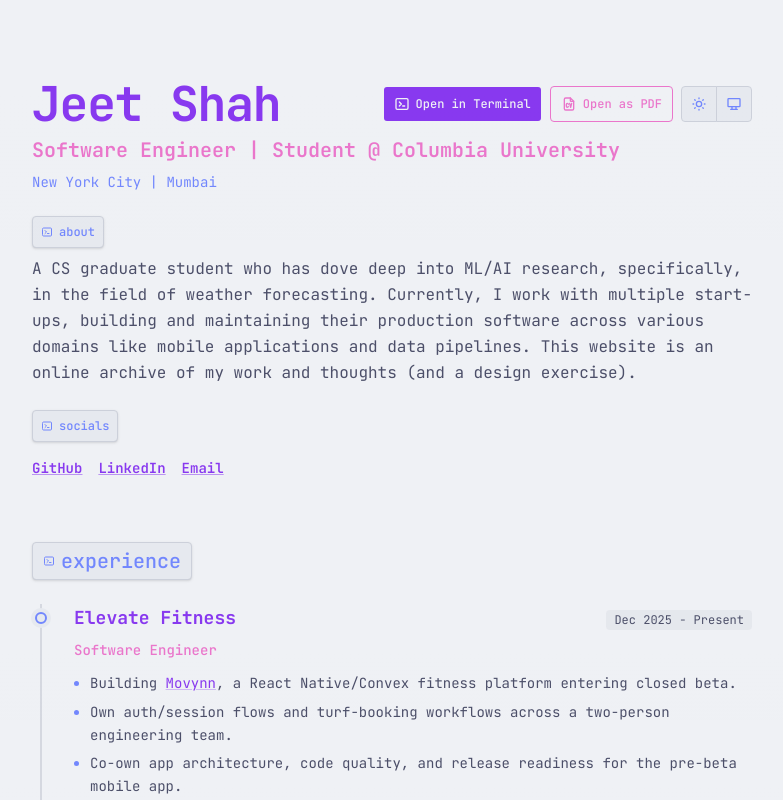
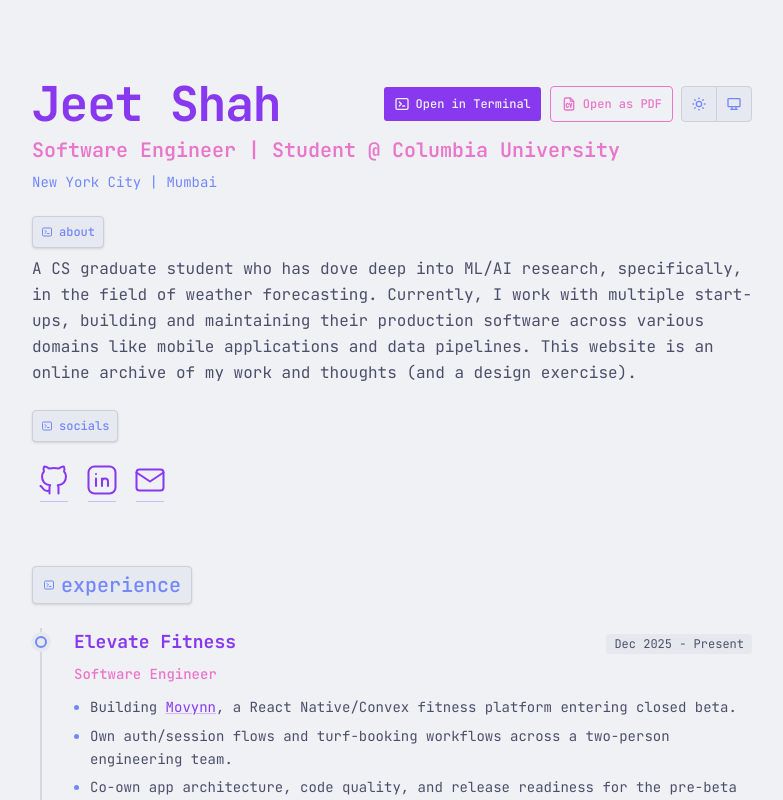
Before and after one commit to jeetsh4h/jeetsh4h-dev, a Next.js app: page / in a window 1280 px wide. Shown: the top 800 px of the page, without its empty margins (248-1031 px from the left). Built offline with nearby package versions, Linux system fonts and the light colour scheme.

Commit message:
style(socials): add icons; remove SocialKind enum

```diff
--- a/app/page.tsx
+++ b/app/page.tsx
@@ -65,9 +65,10 @@
     url: SEO.url,
     jobTitle,
     description: SEO.description,
-    sameAs: SOCIALS.filter((link) => link.kind !== "email").map(
-      (link) => link.href,
-    ),
+    sameAs: SOCIALS.filter(
+      (link) =>
+        link.href.startsWith("http://") || link.href.startsWith("https://"),
+    ).map((link) => link.href),
     homeLocation: {
       "@type": "Place",
       name: ABOUT.location,
--- a/components/socials.tsx
+++ b/components/socials.tsx
@@ -1,6 +1,7 @@
 import TerminalCommandLink from "./terminal-command-link";
 import Link from "next/link";
 import { buildSocialsSection } from "@/lib/site-content";
+import { Tooltip, TooltipContent, TooltipTrigger } from "@/components/ui/tooltip";
 
 export default function Socials() {
   const socials = buildSocialsSection();
@@ -15,18 +16,41 @@
         />
       </div>
 
-      <div className="flex flex-row items-center gap-4 text-primary font-semibold underline decoration-primary/30">
-        {socials.links.map((link) => (
-          <Link
-            key={link.kind}
-            href={link.href}
-            target={link.kind === "email" ? undefined : "_blank"}
-            rel={link.kind === "email" ? undefined : "noopener noreferrer"}
-            className="hover:decoration-primary transition-all"
-          >
-            {link.label}
-          </Link>
-        ))}
+      <div className="flex flex-row items-center gap-1">
+        {socials.links.map((link) => {
+          const SocialIcon = link.icon;
+          const opensInNewTab =
+            link.href.startsWith("http://") ||
+            link.href.startsWith("https://");
+          const label = `Open ${link.label}`;
+
+          return (
+            <Tooltip key={link.href}>
+              <TooltipTrigger
+                render={
+                  <Link
+                    href={link.href}
+                    target={opensInNewTab ? "_blank" : undefined}
+                    rel={opensInNewTab ? "noopener noreferrer" : undefined}
+                    aria-label={label}
+                    className="group/social relative inline-flex size-11 shrink-0 items-center justify-center bg-transparent text-primary outline-none focus-visible:ring-1 focus-visible:ring-ring/50"
+                  >
+                    <SocialIcon
+                      className="size-9"
+                      stroke={1.35}
+                      aria-hidden="true"
+                    />
+                    <span
+                      className="absolute bottom-0 left-1/2 h-px w-7 -translate-x-1/2 bg-primary/30 group-hover/social:h-0.5 group-hover/social:bg-primary"
+                      aria-hidden="true"
+                    />
+                  </Link>
+                }
+              />
+              <TooltipContent side="bottom">{link.label}</TooltipContent>
+            </Tooltip>
+          );
+        })}
       </div>
     </div>
   );
--- a/components/terminal/socials.tsx
+++ b/components/terminal/socials.tsx
@@ -5,17 +5,30 @@
   const socials = buildSocialsSection();
 
   return (
-    <div className="flex flex-col gap-2 mt-2 text-primary font-semibold underline decoration-primary/30">
-      {socials.links.map((link) => (
-        <Link
-          key={link.kind}
-          href={link.href}
-          target={link.kind === "email" ? undefined : "_blank"}
-          className="hover:decoration-primary transition-all"
-        >
-          {link.label}
-        </Link>
-      ))}
+    <div className="flex flex-col items-start gap-2 mt-2 text-primary font-semibold">
+      {socials.links.map((link) => {
+        const SocialIcon = link.icon;
+        const opensInNewTab =
+          link.href.startsWith("http://") ||
+          link.href.startsWith("https://");
+
+        return (
+          <Link
+            key={link.href}
+            href={link.href}
+            target={opensInNewTab ? "_blank" : undefined}
+            rel={opensInNewTab ? "noopener noreferrer" : undefined}
+            className="inline leading-none underline decoration-primary/30 decoration-1 underline-offset-2 hover:decoration-primary hover:decoration-2"
+          >
+            <SocialIcon
+              className="mr-2 inline size-3.5 align-[-0.125em]"
+              stroke={1.5}
+              aria-hidden="true"
+            />
+            <span>{link.label}</span>
+          </Link>
+        );
+      })}
     </div>
   );
 }
--- a/lib/content/socials.ts
+++ b/lib/content/socials.ts
@@ -1,19 +1,24 @@
 import type { SocialLink } from "./types";
+import {
+  IconBrandGithub,
+  IconBrandLinkedin,
+  IconMail,
+} from "@tabler/icons-react";
 
 export const SOCIALS: SocialLink[] = [
   {
     label: "GitHub",
     href: "https://github.com/jeetsh4h",
-    kind: "github",
+    icon: IconBrandGithub,
   },
   {
     label: "LinkedIn",
     href: "https://www.linkedin.com/in/jeetsh4h",
-    kind: "linkedin",
+    icon: IconBrandLinkedin,
   },
   {
     label: "Email",
     href: "mailto:jeetsh4h@gmail.com",
-    kind: "email",
+    icon: IconMail,
   },
 ];
--- a/lib/content/types.ts
+++ b/lib/content/types.ts
@@ -1,3 +1,5 @@
+import type { TablerIcon } from "@tabler/icons-react";
+
 export interface AboutContent {
   name: string;
   role: string;
@@ -12,12 +14,10 @@
   keywords: string[];
 }
 
-export type SocialKind = "github" | "linkedin" | "email";
-
 export interface SocialLink {
   label: string;
   href: string;
-  kind: SocialKind;
+  icon: TablerIcon;
 }
 
 export interface LinkItem {
```
Also changed, not shown: 1 other file (tests, documents, lock files or other folders).
